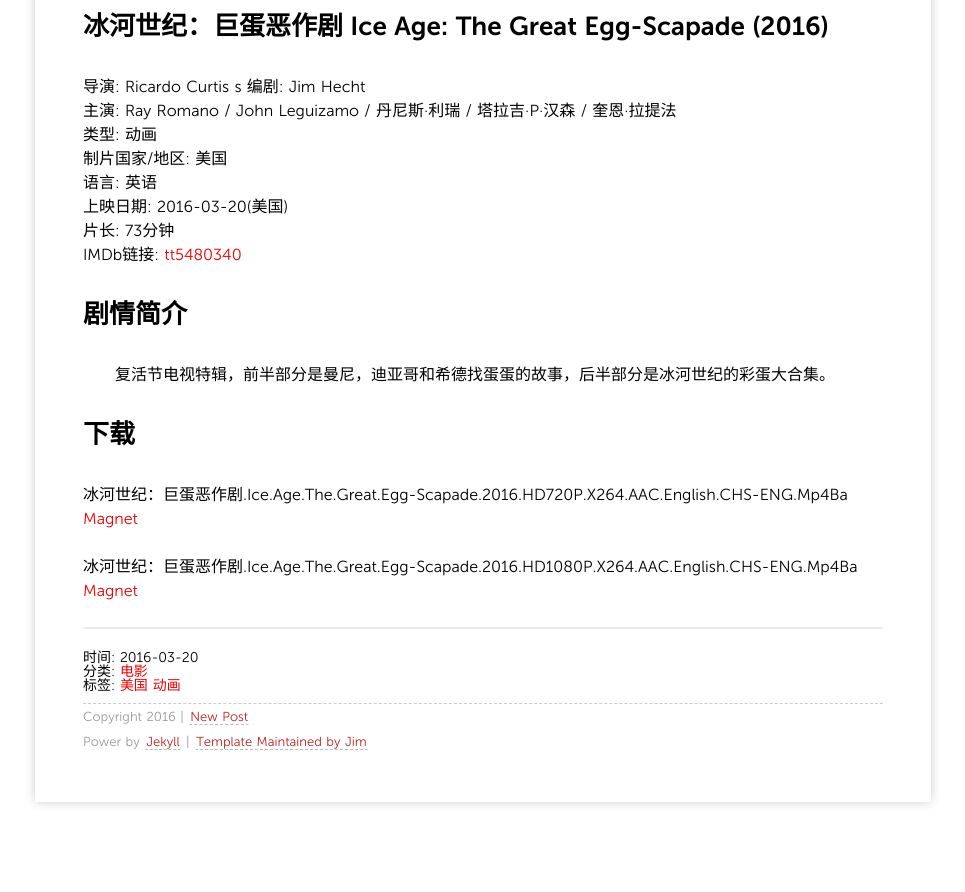
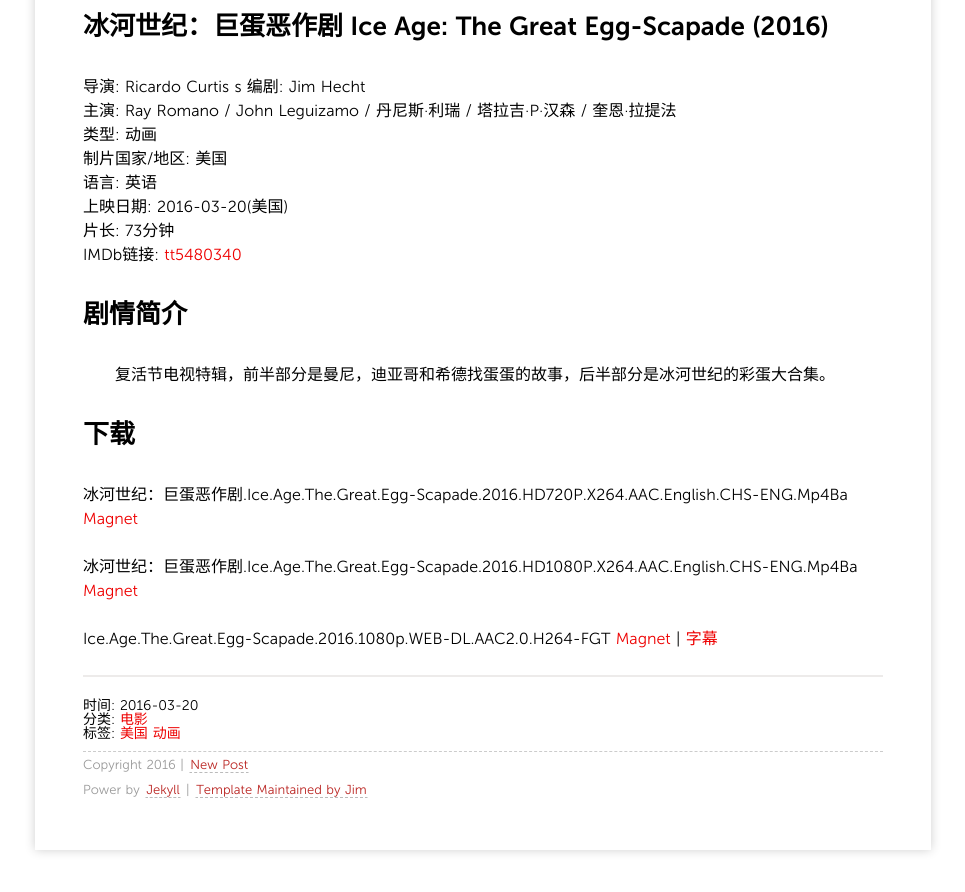
Before and after one commit to heartnn/mediablog, a Jekyll site: the page built from _posts/2016/2016-03-20-冰河世纪：巨蛋恶作剧.md, in a window 1280 px wide, cut to the strip 568-1466 px from the top of the page. Shown: the top 892 px of the strip, without its empty margins (157-1122 px from the left). Built offline with Jekyll 4.4.1, drawn with Linux system fonts in a browser that asks for light colours; nearby versions of some CDN libraries; comment, search, counter and statistics services are not loaded; before the commit the page ends 1418 px from its top, so only the background shows below that.

Commit message:
Site updated: 2016-03-30 12:12:52

```diff
--- a/_posts/2016/2016-03-20-冰河世纪：巨蛋恶作剧.md
+++ b/_posts/2016/2016-03-20-冰河世纪：巨蛋恶作剧.md
@@ -27,3 +27,6 @@
 
 冰河世纪：巨蛋恶作剧.Ice.Age.The.Great.Egg-Scapade.2016.HD1080P.X264.AAC.English.CHS-ENG.Mp4Ba
 [Magnet](magnet:?xt=urn:btih:a8dec44726cb678fc35f3ce9137eaf6e7ba56b1e&tr=http://bt.mp4ba.com:2710/announce)
+
+Ice.Age.The.Great.Egg-Scapade.2016.1080p.WEB-DL.AAC2.0.H264-FGT
+[Magnet](magnet:?xt=urn:btih:3CE0FBECB27C4A3D742702611B23BAD812343A9D) | [字幕](http://7xqm73.com1.z0.glb.clouddn.com/2016/Ice.Age.The.Great.Egg-Scapade.2016.1080p.WEB-DL.AAC2.0.H264-FGT.7z)
```
